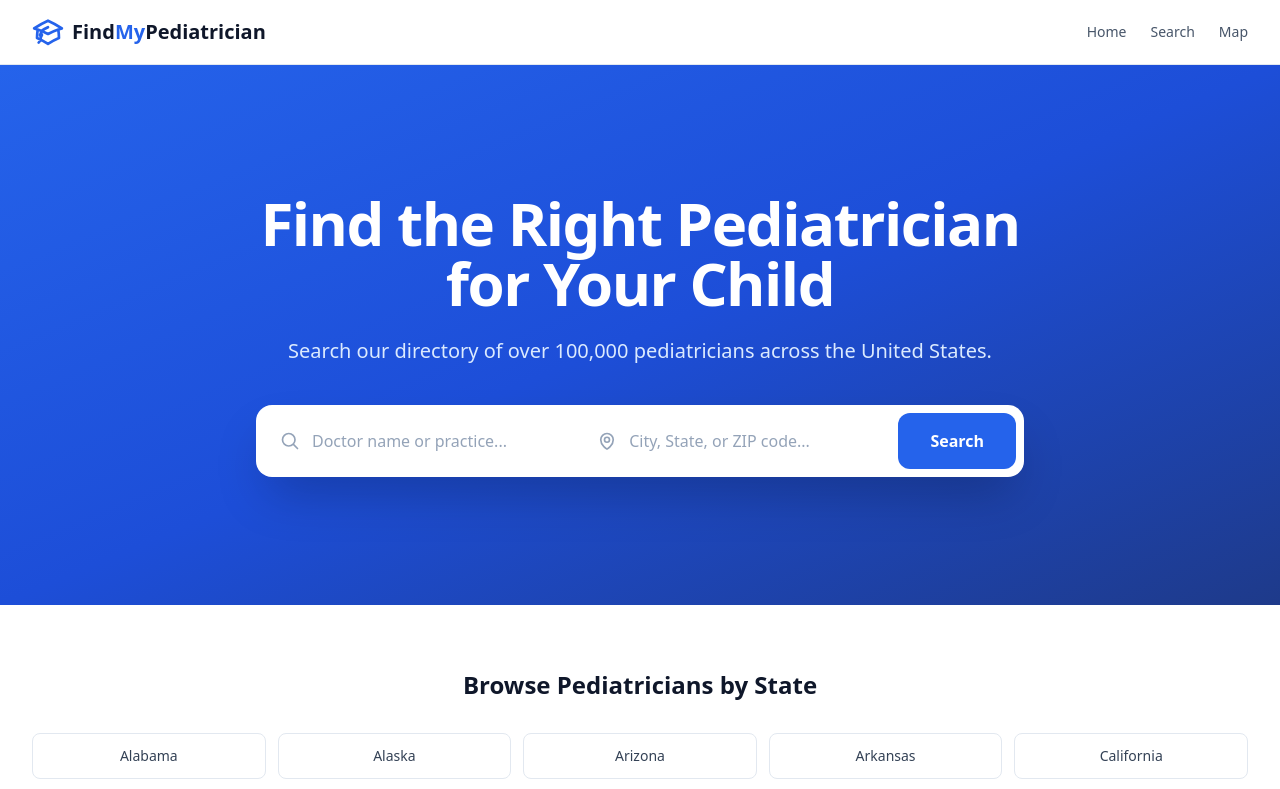
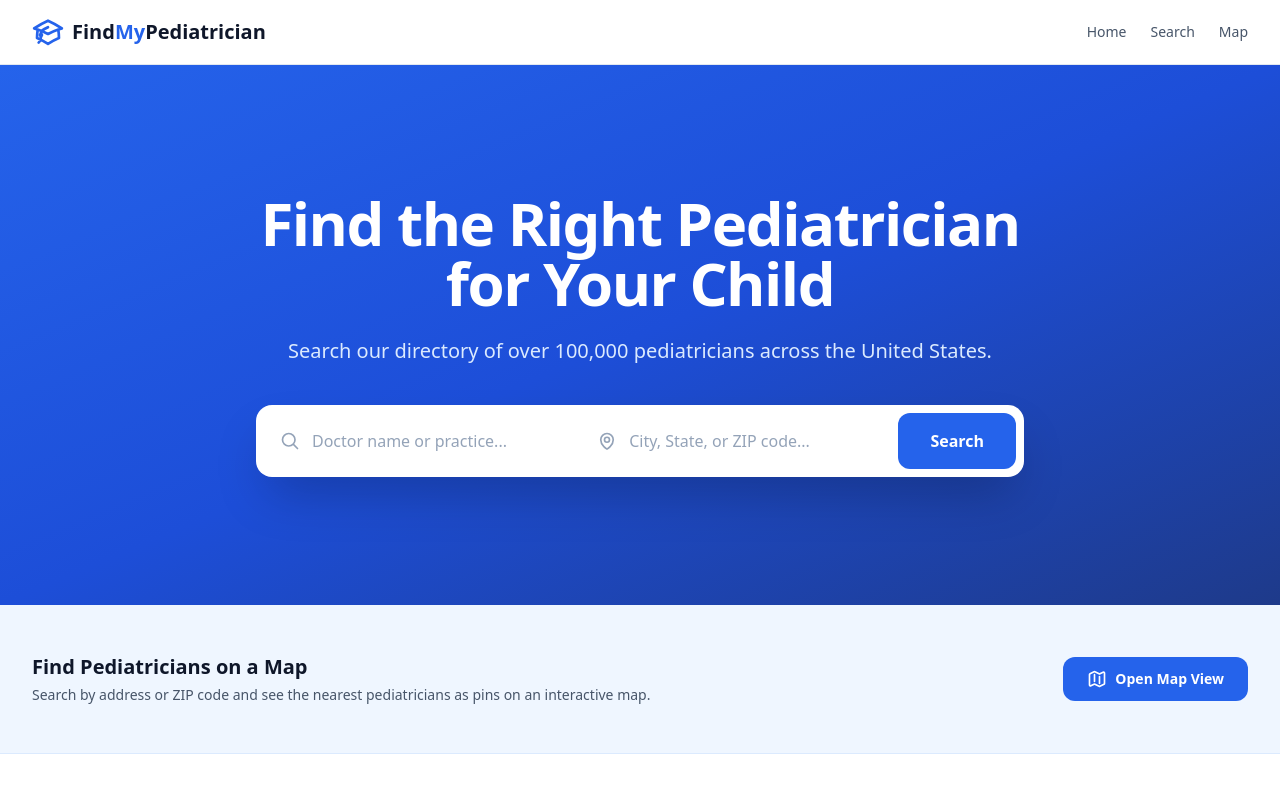
Before and after one commit to Dmclean1990/findmypediatrician, a Next.js app: page / in a window 1280 px wide. Shown: the top 789 px of the page. Built offline with nearby package versions, Linux system fonts and the light colour scheme.

Commit message:
Add Map CTA section to homepage

```diff
--- a/src/app/page.tsx
+++ b/src/app/page.tsx
@@ -66,6 +66,31 @@ export default function HomePage() {
                 </button>
               </div>
             </form>
+          </div>
+        </div>
+      </section>
+
+      {/* Map CTA */}
+      <section className="bg-primary-50 border-b border-primary-100">
+        <div className="max-w-7xl mx-auto px-4 sm:px-6 lg:px-8 py-12">
+          <div className="flex flex-col sm:flex-row items-center justify-between gap-6">
+            <div>
+              <h2 className="text-xl font-bold text-slate-900 mb-1">
+                Find Pediatricians on a Map
+              </h2>
+              <p className="text-slate-600 text-sm">
+                Search by address or ZIP code and see the nearest pediatricians as pins on an interactive map.
+              </p>
+            </div>
+            <a
+              href="/map"
+              className="bg-primary-600 hover:bg-primary-700 text-white font-semibold px-6 py-3 rounded-xl transition-colors text-sm whitespace-nowrap inline-flex items-center gap-2"
+            >
+              <svg className="w-5 h-5" fill="none" viewBox="0 0 24 24" stroke="currentColor" strokeWidth={2}>
+                <path strokeLinecap="round" strokeLinejoin="round" d="M9 6.75V15m6-6v8.25m.503 3.498 4.875-2.437c.381-.19.622-.58.622-1.006V4.82c0-.836-.88-1.38-1.628-1.006l-3.869 1.934c-.317.159-.69.159-1.006 0L9.503 3.252a1.125 1.125 0 0 0-1.006 0L3.622 5.689C3.24 5.88 3 6.27 3 6.695V19.18c0 .836.88 1.38 1.628 1.006l3.869-1.934c.317-.159.69-.159 1.006 0l4.994 2.497c.317.158.69.158 1.006 0Z" />
+              </svg>
+              Open Map View
+            </a>
           </div>
         </div>
       </section>
```
